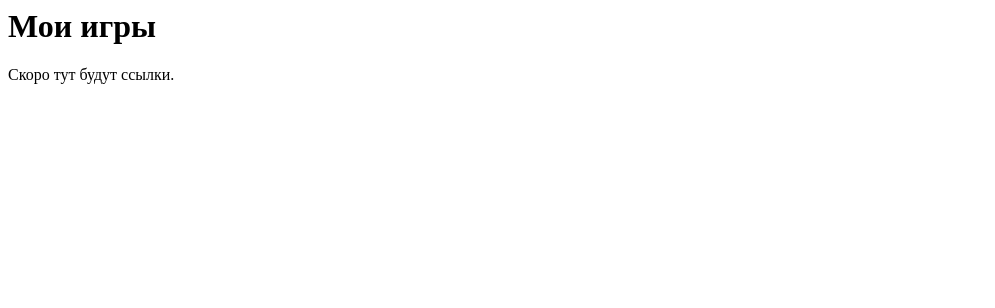
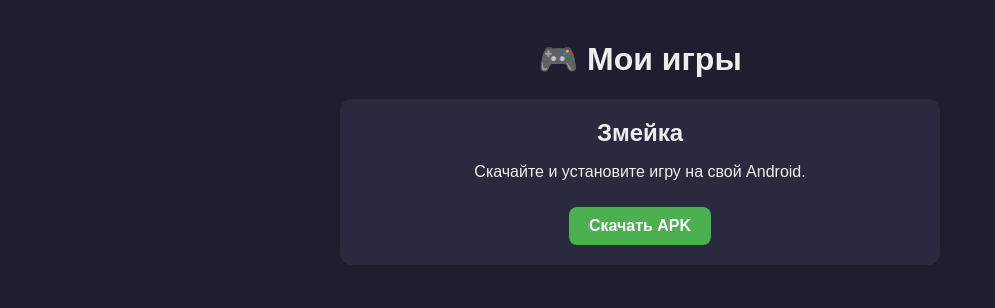
Before and after one commit to srdroma2010-glitch/my-games, a plain HTML site: page index.html in a window 1280 px wide. Shown: the whole page, without its empty margins (0-995 px from the left). Drawn offline with Linux system fonts and the light colour scheme.

Commit message:
Update index.html

```diff
--- a/index.html
+++ b/index.html
@@ -1,2 +1,27 @@
-<h1>Мои игры</h1>
-<p>Скоро тут будут ссылки.</p>
+<!DOCTYPE html>
+<html lang="ru">
+<head>
+  <meta charset="UTF-8">
+  <meta name="viewport" content="width=device-width, initial-scale=1.0">
+  <title>Мои игры</title>
+  <style>
+    body { font-family: Arial, sans-serif; background: #1e1e2e; color: #eee; max-width: 600px; margin: 40px auto; padding: 0 20px; }
+    h1 { text-align: center; }
+    .game { background: #2a2a3e; border-radius: 12px; padding: 20px; margin-bottom: 20px; text-align: center; }
+    .game h2 { margin: 0 0 10px; }
+    .btn { display: inline-block; background: #4caf50; color: #fff; padding: 10px 20px; border-radius: 8px; text-decoration: none; font-weight: bold; margin-top: 10px;}
+    .btn:hover { background: #43a047; }
+  </style>
+</head>
+<body>
+  <h1>🎮 Мои игры</h1>
+
+  <div class="game">
+    <h2>Змейка</h2>
+    <p>Скачайте и установите игру на свой Android.</p>
+    <!-- Вставьте вашу ссылку ниже вместо той, что в кавычках -->
+    <a class="btn" href="ССЫЛКА_НА_ВАШ_APK">Скачать APK</a>
+  </div>
+
+</body>
+</html>
```
